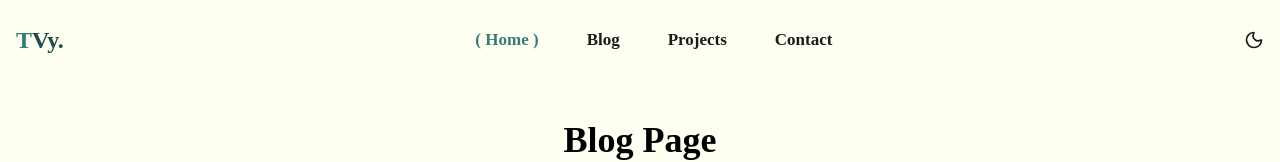
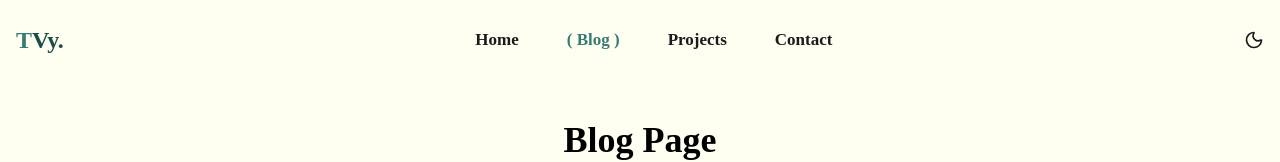
Before and after one commit to nhtvthaovy/me, a Next.js app: page /blog in a window 1280 px wide. Shown: the top 162 px of the page. Built offline with nearby package versions, Linux system fonts and the light colour scheme; a web font is replaced by a local one.

Commit message:
Update UI_v1

```diff
--- a/src/app/components/NavBar.tsx
+++ b/src/app/components/NavBar.tsx
@@ -2,11 +2,18 @@
 
 import { useState } from "react";
 import { Moon, Menu, X } from "lucide-react";
+import { usePathname } from "next/navigation";
 
 const NavBar = () => {
-  const [active, setActive] = useState("home");
+  const pathname = usePathname();
   const [isOpen, setIsOpen] = useState(false);
 
+
+  // Ẩn ở "/" và "/start"
+  if (pathname === "/" || pathname === "/start") return null;
+
+  // Lấy phần sau "/" làm current (vd: "/home" => "home")
+  const current = pathname.startsWith("/") ? pathname.slice(1) : pathname;
   const navItems = [
     { id: "home", label: "Home" },
     { id: "blog", label: "Blog" },
@@ -17,38 +24,36 @@ const NavBar = () => {
   return (
     <nav className="w-full py-6 bg-[#FEFFF0] relative z-50">
       <div className="max-w-7xl mx-auto px-4 flex items-center justify-between">
-        {/* Logo trái */}
+        {/* Logo */}
         <div className="text-2xl font-semibold text-[#1B4D4A]">
           <span className="font-bold text-[#377C74]">T</span>
           Vy.
         </div>
 
-        {/* Menu giữa - Desktop only */}
+        {/* Desktop menu */}
         <ul className="hidden md:flex justify-center items-center space-x-8 text-[17px] font-semibold text-[#1B1B1B]">
           {navItems.map((item) => (
             <li key={item.id}>
               <a
-                href={`/${item.id}`}
-                onClick={() => setActive(item.id)}
+                href={`/${item.id === "home" ? "" : item.id}`}
                 className={`transition-colors px-2 py-1 cursor-pointer ${
-                  active === item.id
+                  current === item.id
                     ? "text-[#377C74]"
                     : "text-[#1B1B1B] hover:text-[#377C74]"
                 }`}
               >
-                {active === item.id ? `( ${item.label} )` : item.label}
+                {current === item.id ? `( ${item.label} )` : item.label}
               </a>
             </li>
           ))}
         </ul>
 
-        {/* Phải: Icon + Menu mobile */}
+        {/* Mobile right */}
         <div className="flex items-center gap-4 text-[#1B1B1B]">
           <button className="hover:text-[#377C74] transition-colors">
             <Moon size={20} />
           </button>
 
-          {/* Hamburger Icon Mobile */}
           <button
             className="md:hidden hover:text-[#377C74]"
             onClick={() => setIsOpen(true)}
@@ -58,7 +63,7 @@ const NavBar = () => {
         </div>
       </div>
 
-      {/* Full-screen overlay menu */}
+      {/* Mobile overlay */}
       {isOpen && (
         <div className="fixed inset-0 bg-[#FEFFF0] flex flex-col items-center justify-center text-xl font-semibold text-[#1B1B1B] space-y-8 z-50 transition-all">
           <button
@@ -70,18 +75,15 @@ const NavBar = () => {
           {navItems.map((item) => (
             <a
               key={item.id}
-              href={`/${item.id}`}
-              onClick={() => {
-                setActive(item.id);
-                setIsOpen(false);
-              }}
+              href={`/${item.id === "home" ? "" : item.id}`}
+              onClick={() => setIsOpen(false)}
               className={`text-2xl ${
-                active === item.id
+                current === item.id
                   ? "text-[#377C74]"
                   : "text-[#1B1B1B] hover:text-[#377C74]"
               }`}
             >
-              {active === item.id ? `( ${item.label} )` : item.label}
+              {current === item.id ? `( ${item.label} )` : item.label}
             </a>
           ))}
         </div>
```
